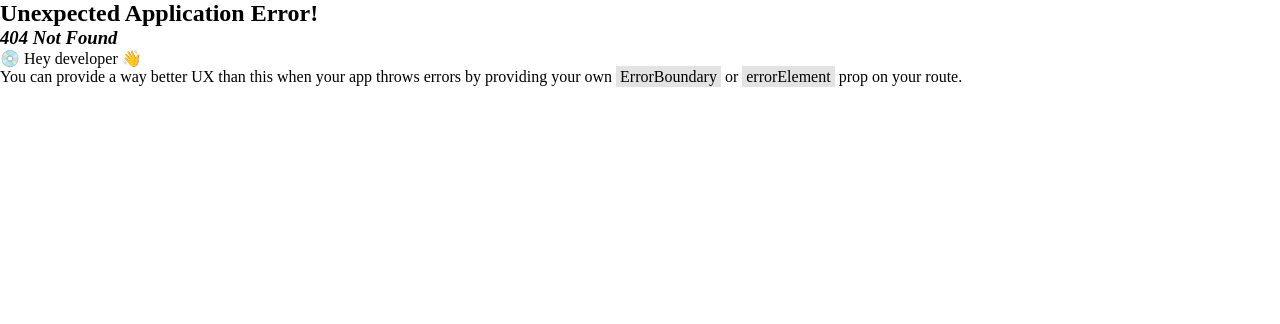
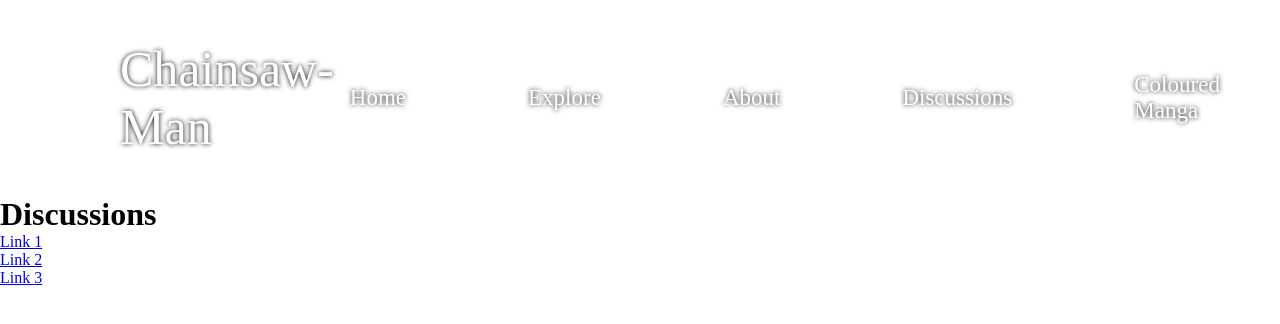
Before and after one commit to thanzeelhassan/csm-info, a React (Create React App) app: page /discussions in a window 1280 px wide. Before the commit this address had no page. Shown: the top 324 px of the page. Built offline with nearby package versions, Linux system fonts and the light colour scheme.

Commit message:
added more pages

```diff
--- a/src/Components/Navbar/Navbar.jsx
+++ b/src/Components/Navbar/Navbar.jsx
@@ -16,7 +16,10 @@
           <Link to="/about" className="nav-link">About</Link>
         </li>
         <li>
-          <Link to="/page2" className="nav-link">Contact</Link>
+          <Link to="/discussions" className="nav-link">Discussions</Link>
+        </li>
+        <li>
+          <Link to="/colouredManga" className="nav-link">Coloured Manga</Link>
         </li>
       </ul>
     </div>
--- a/src/Pages/Page2.jsx
+++ b/src/Pages/ColouredMangaPage.js
@@ -1,17 +1,15 @@
 import React from 'react'
 import Navbar from '../Components/Navbar/Navbar'
-const Page2 = () => {
+const ColouredMangaPage = () => {
   return (
     <div>
       <Navbar> </Navbar>
-      <h1>Other Page</h1>
+      <h1>Discussions</h1>
       <ul>
         <li><a href="https://example.com">Link 1</a></li>
-        <li><a href="https://example.com">Link 2</a></li>
-        <li><a href="https://example.com">Link 3</a></li>
       </ul>
     </div>
   );
 }
 
-export default Page2;
+export default ColouredMangaPage;
--- /dev/null
+++ b/src/Pages/Discussions.jsx
@@ -0,0 +1,17 @@
+import React from 'react'
+import Navbar from '../Components/Navbar/Navbar'
+const Discussions = () => {
+  return (
+    <div>
+      <Navbar> </Navbar>
+      <h1>Discussions</h1>
+      <ul>
+        <li><a href="https://example.com">Link 1</a></li>
+        <li><a href="https://example.com">Link 2</a></li>
+        <li><a href="https://example.com">Link 3</a></li>
+      </ul>
+    </div>
+  );
+}
+
+export default Discussions;
```
Also changed, not shown: src/index.js (+8 -3 lines).
